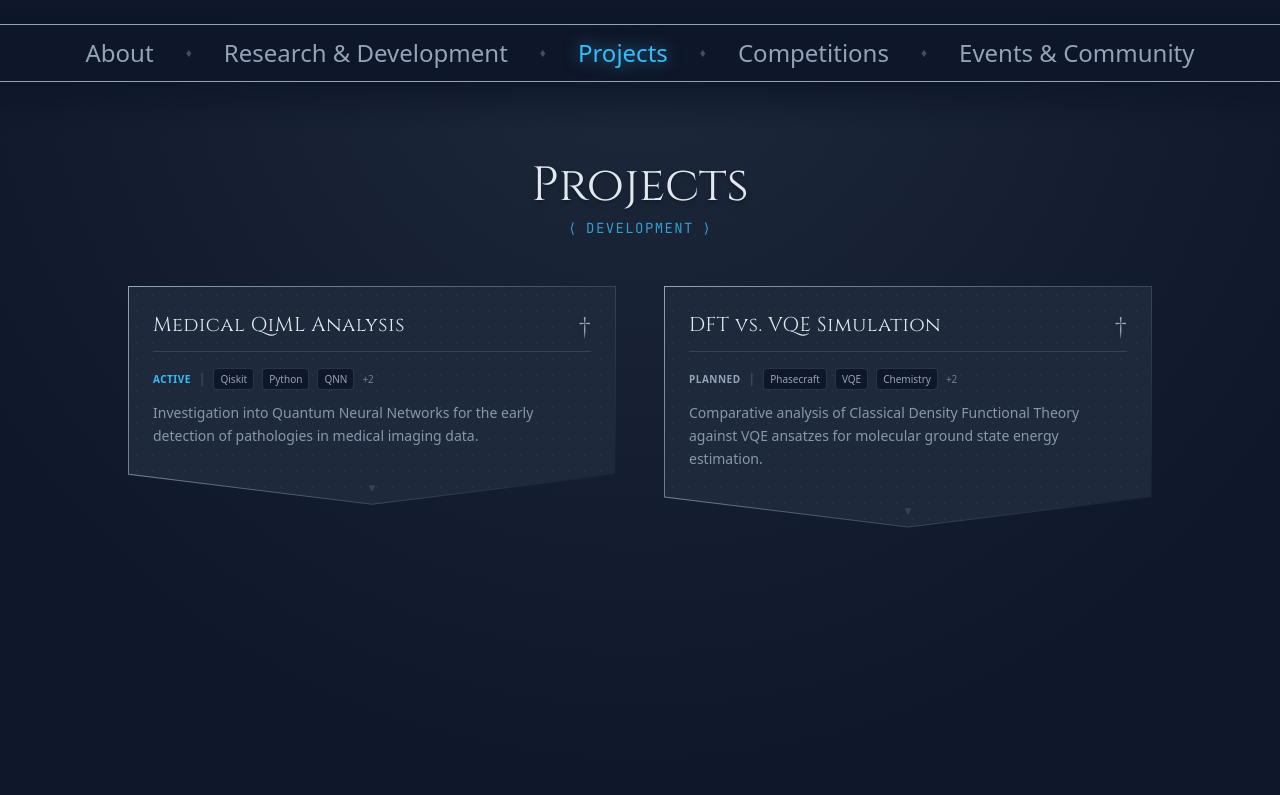
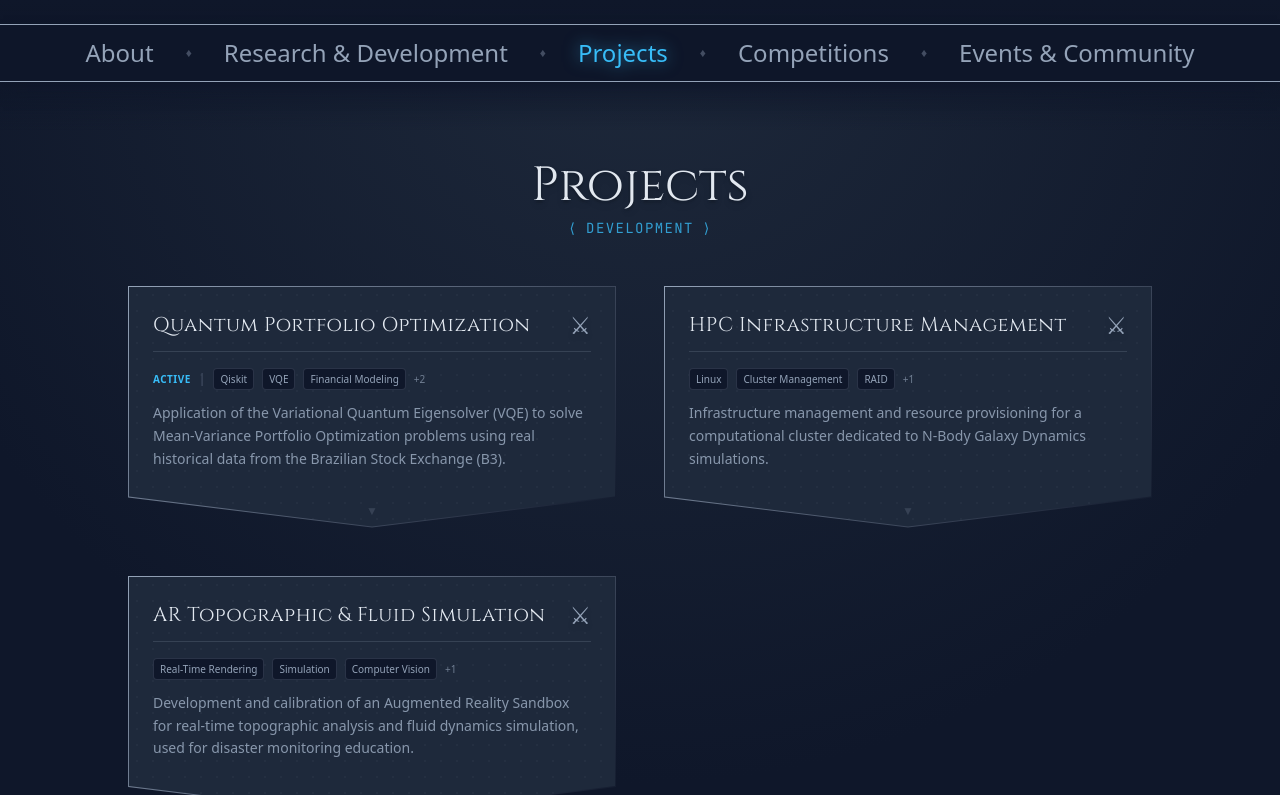
Before and after one commit to KaueMiziara/portfolio, an Angular app: page /projects in a window 1280 px wide. Shown: the top 795 px of the page. Built offline with nearby package versions, Linux system fonts and the light colour scheme; a web font is replaced by a local one.

Commit message:
refactor: add real data to Projects and remove placeholders

```diff
--- a/src/app/core/data/projects.data.ts
+++ b/src/app/core/data/projects.data.ts
@@ -2,30 +2,65 @@ import { Project } from '../models/project.model';
 
 export const PROJECTS_DATA: Project[] = [
   {
-    id: 'medical-qml',
-    title: 'Medical QiML Analysis',
-    type: 'R&D',
+    id: 'vqe-portfolio-optimization',
+    title: 'Quantum Portfolio Optimization',
+    type: 'Project',
     status: 'Active',
-    tags: ['Qiskit', 'Python', 'QNN', 'Scientific Initiation', 'Healthcare'],
+    tags: ['Qiskit', 'VQE', 'Financial Modeling', 'QUBO', 'Python'],
     summary:
-      'Investigation into Quantum Neural Networks for the early detection of pathologies in medical imaging data.',
+      'Application of the Variational Quantum Eigensolver (VQE) to solve Mean-Variance Portfolio Optimization problems using real historical data from the Brazilian Stock Exchange (B3).',
     details: `
-      <p><strong>Objective:</strong> To determine if Variational Quantum Classifiers (VQC) offer a quantum advantage in dimensionality reduction for MRI datasets compared to classical CNNs.</p>
-      <p class="mt-2"><strong>Methodology:</strong> Utilizing Qiskit Machine Learning to construct parameterized quantum circuits that map high-dimensional medical data into the Hilbert space. Currently reproducing results from <em>[Reference Paper]</em> and extending the ansatz to noisy intermediate-scale quantum (NISQ) simulators.</p>
+    <p><strong>Scope:</strong> This project investigates the viability of Noisy Intermediate-Scale Quantum (NISQ) algorithms for financial utility. It takes historical ticker data from top-traded assets on the B3 exchange and formulates the portfolio selection as a constrained quadratic optimization problem.</p>
+
+    <p class="mt-2"><strong>Implementation:</strong></p>
+    <ul class="list-disc list-inside mt-1">
+      <li><strong>Data Pipeline:</strong> Classical pre-processing of asset returns and covariance matrices using Python (Pandas/NumPy).</li>
+      <li><strong>Quantum Formulation:</strong> Mapping the quadratic program to a QUBO (Quadratic Unconstrained Binary Optimization) model and subsequently to an Ising Hamiltonian.</li>
+      <li><strong>Execution:</strong> Implementing the VQE algorithm via Qiskit, utilizing classical optimizers (COBYLA/SPSA) to tune the parameterized ansatz.</li>
+    </ul>
+
+    <p class="mt-2"><strong>Planned Outcome:</strong> A comparative analysis benchmarking the quantum solution against classical solvers to evaluate approximation accuracy and execution time trade-offs.</p>
     `,
-    link: { text: 'View Repository', url: '#' },
+    // link: { text: 'View Repository', url: '...' },
   },
+
   {
-    id: 'dft-sim',
-    title: 'DFT vs. VQE Simulation',
-    type: 'R&D',
-    status: 'Planned',
-    tags: ['Phasecraft', 'VQE', 'Chemistry', 'Simulation', 'Error Mitigation'],
+    id: 'hpc-galaxy-cluster',
+    title: 'HPC Infrastructure Management',
+    type: 'Project',
+    status: 'Completed',
+    tags: ['Linux', 'Cluster Management', 'RAID', 'Bash'],
     summary:
-      'Comparative analysis of Classical Density Functional Theory against VQE ansatzes for molecular ground state energy estimation.',
+      'Infrastructure management and resource provisioning for a computational cluster dedicated to N-Body Galaxy Dynamics simulations.',
     details: `
-      <p><strong>Scope:</strong> This project aims to benchmark the accuracy of hybrid quantum-classical algorithms (VQE) against standard classical methods (DFT) for small molecules like LiH and BeH2.</p>
-      <p class="mt-2"><strong>Focus:</strong> Special emphasis will be placed on implementing error mitigation strategies (Zero Noise Extrapolation) to improve VQE fidelity on noisy hardware simulations.</p>
+    <p><strong>Role:</strong> Responsible for the reliability and architecture of the laboratory's High Performance Computing environment. While the research group focused on the astrophysics of galaxy dynamics, my role was strictly ensuring the computational substrate was performant and available.</p>
+
+    <p class="mt-2"><strong>Key Responsibilities:</strong></p>
+    <ul class="list-disc list-inside mt-1">
+      <li><strong>Storage Architecture:</strong> Configuration and maintenance of RAID arrays to ensure data redundancy and high-throughput I/O for massive simulation datasets.</li>
+      <li><strong>Cluster Administration:</strong> Linux system administration (User management, Security hardening) across the compute nodes.</li>
+      <li><strong>Resource Scheduling:</strong> Management of job queues to optimize the utilization of CPU resources during long-running N-body simulations.</li>
+    </ul>
+    `,
+  },
+
+  {
+    id: 'ar-topography-sandbox',
+    title: 'AR Topographic & Fluid Simulation',
+    type: 'Project',
+    status: 'Completed',
+    tags: ['Real-Time Rendering', 'Simulation', 'Computer Vision', 'Linux'],
+    summary:
+      'Development and calibration of an Augmented Reality Sandbox for real-time topographic analysis and fluid dynamics simulation, used for disaster monitoring education.',
+    details: `
+    <p><strong>Context:</strong> A collaborative extension project alongside CEMADEN (National Center for Natural Disaster Monitoring), designed to visualize environmental risks.</p>
+
+    <p class="mt-2"><strong>Technical Implementation:</strong></p>
+    <ul class="list-disc list-inside mt-1">
+      <li><strong>Hardware-Software Loop:</strong> Integrated Kinect depth sensors with Linux-based simulation software to generate real-time 3D heightmaps of physical sand.</li>
+      <li><strong>Fluid Dynamics:</strong> Configured virtual water particle systems to interact with the physical topography, simulating dam failures and flood plains in real-time.</li>
+      <li><strong>Calibration:</strong> Performed coordinate mapping between the projector and the sensor array to ensure accuracy in the AR overlay.</li>
+    </ul>
     `,
   },
 ];
```
